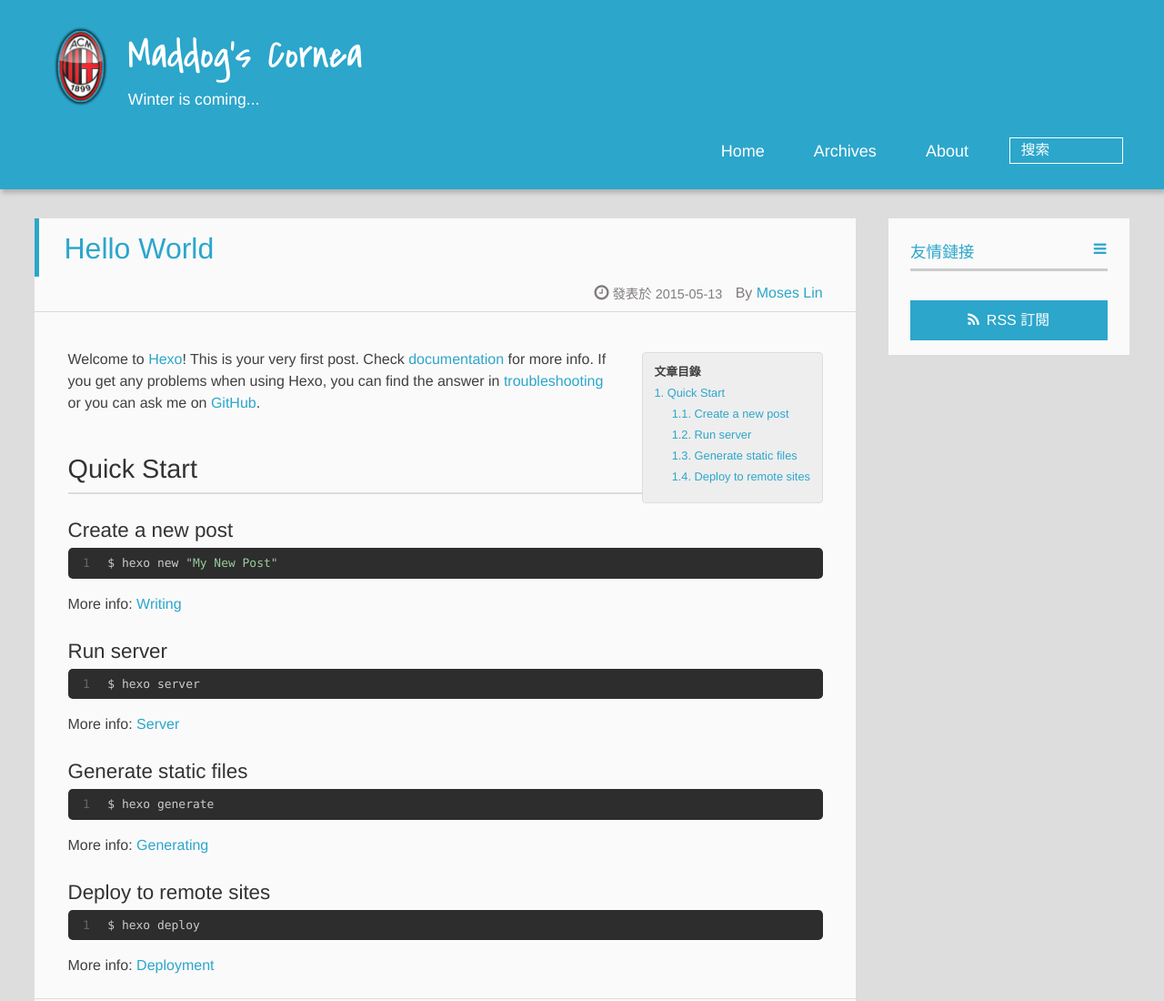
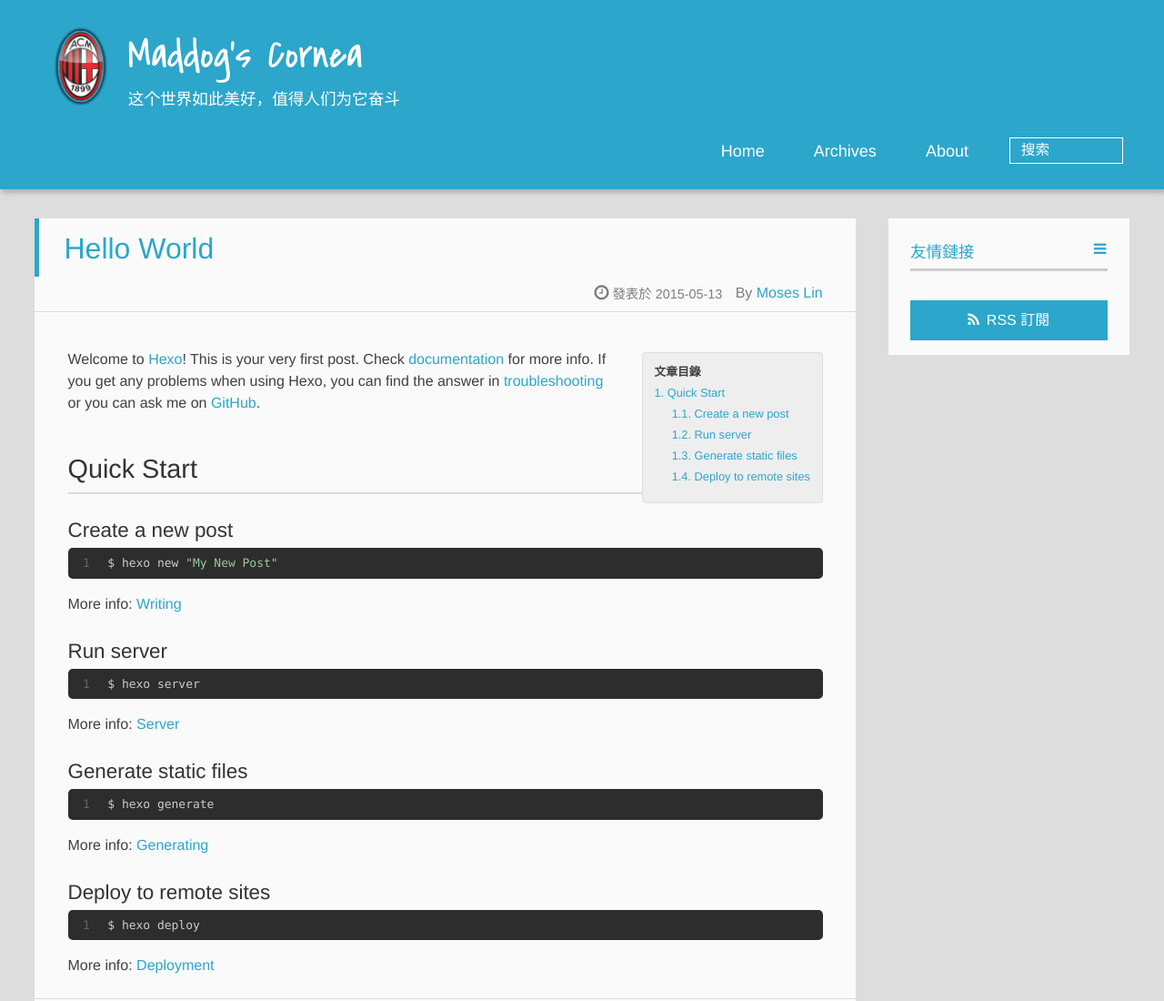
Before and after one commit to lx9921/lx9921.github.io, a plain HTML site: page 2015/05/13/hello-world/index.html in a window 1280 px wide. Shown: the top 1100 px of the page at 91% size. Drawn offline with Linux system fonts and the light colour scheme.

Commit message:
Site updated: 2015-05-28 21:14:54

```diff
--- a/2015/05/13/hello-world/index.html
+++ b/2015/05/13/hello-world/index.html
@@ -48,7 +48,7 @@ Quick">
 
 			<div id="textlogo">
 				<h1 class="site-name"><a href="/" title="Maddog&#39;s Cornea">Maddog&#39;s Cornea</a></h1>
-				<h2 class="blog-motto">Winter is coming...</h2>
+				<h2 class="blog-motto">这个世界如此美好，值得人们为它奋斗</h2>
 			</div>
 			<div class="navbar"><a class="navbutton navmobile" href="#" title="菜單">
 			</a></div>
--- a/index.html
+++ b/index.html
@@ -45,7 +45,7 @@
 
 			<div id="textlogo">
 				<h1 class="site-name"><a href="/" title="Maddog&#39;s Cornea">Maddog&#39;s Cornea</a></h1>
-				<h2 class="blog-motto">Winter is coming...</h2>
+				<h2 class="blog-motto">这个世界如此美好，值得人们为它奋斗</h2>
 			</div>
 			<div class="navbar"><a class="navbutton navmobile" href="#" title="菜單">
 			</a></div>
```
Also changed, not shown: archives/2015/05/index.html (+1 -1 lines), archives/2015/index.html (+1 -1 lines), archives/index.html (+1 -1 lines).
